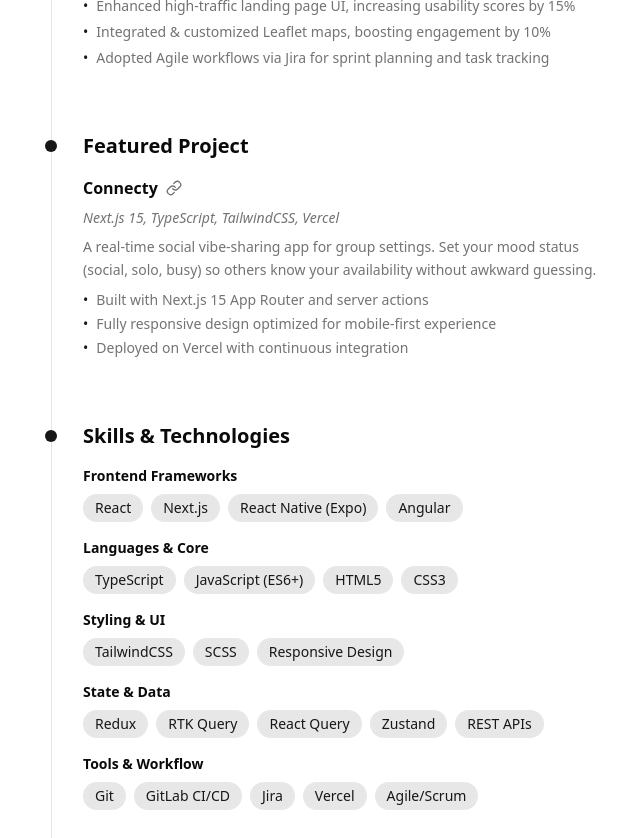
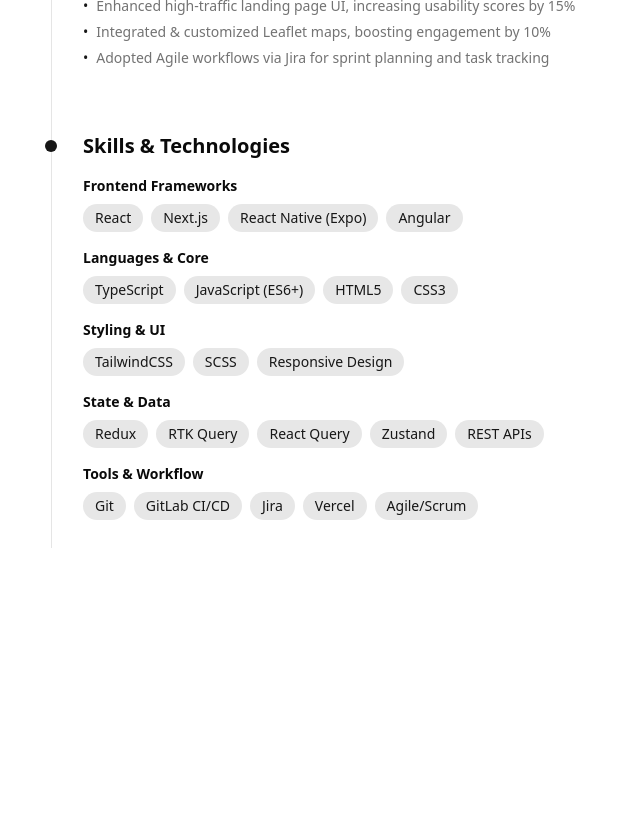
Before and after one commit to AmirAbaris/amir-abaris, a Next.js app: page / in a window 1280 px wide. Shown: the part 920-1758 px from the top of the page, without its empty margins (613-1253 px from the left). After the commit the page ends 1468 px from the top, so only its background shows below. Built offline with nearby package versions, Linux system fonts and the light colour scheme.

Commit message:
refactor: remove projects section from homepage to streamline layout

```diff
--- a/app/page.tsx
+++ b/app/page.tsx
@@ -1,6 +1,5 @@
 import { ProfileSection } from "@/components/profile-section";
 import { ExperienceSection } from "@/components/experience-section";
-import { ProjectsSection } from "@/components/projects-section";
 import { SkillsSection } from "@/components/skills-section";
 
 export default function Home() {
@@ -12,7 +11,6 @@ export default function Home() {
         <div className="relative md:w-1/2 md:py-6">
           <div className="absolute left-4 md:left-0 h-[calc(100%-2rem)] w-px bg-border top-3 md:my-6" />
           <ExperienceSection />
-          <ProjectsSection />
           <SkillsSection />
         </div>
       </div>
--- a/components/projects-section.tsx
+++ /dev/null
@@ -1,75 +0,0 @@
-import Link from "next/link";
-import { Link as LinkIcon } from "lucide-react";
-
-interface ProjectItemProps {
-  title: string;
-  url: string;
-  techStack: string;
-  description: string;
-  highlights: string[];
-}
-
-function ProjectItem({
-  title,
-  url,
-  techStack,
-  description,
-  highlights,
-}: ProjectItemProps) {
-  return (
-    <div className="space-y-2">
-      <Link
-        href={url}
-        target="_blank"
-        rel="noopener noreferrer"
-        className="group"
-      >
-        <div className="flex gap-2 items-center hover:underline hover:text-primary transition-colors mb-2">
-          <h3 className="text-foreground font-semibold text-base group-hover:text-primary transition-colors">
-            {title}
-          </h3>
-          <LinkIcon className="h-4 w-4" />
-        </div>
-      </Link>
-      <p className="text-sm italic">{techStack}</p>
-      <p className="text-sm leading-relaxed">{description}</p>
-      <ul className="text-sm space-y-1 mt-2">
-        {highlights.map((highlight, index) => (
-          <li key={index} className="flex gap-2">
-            <span className="text-primary">•</span>
-            <span>{highlight}</span>
-          </li>
-        ))}
-      </ul>
-    </div>
-  );
-}
-
-export function ProjectsSection() {
-  const projects: ProjectItemProps[] = [
-    {
-      title: "Connecty",
-      url: "https://connect-black.vercel.app/",
-      techStack: "Next.js 15, TypeScript, TailwindCSS, Vercel",
-      description:
-        "A real-time social vibe-sharing app for group settings. Set your mood status (social, solo, busy) so others know your availability without awkward guessing.",
-      highlights: [
-        "Built with Next.js 15 App Router and server actions",
-        "Fully responsive design optimized for mobile-first experience",
-        "Deployed on Vercel with continuous integration",
-      ],
-    },
-  ];
-
-  return (
-    <div className="relative pl-8 md:pl-8 pb-16">
-      <div className="absolute left-4 md:left-0 w-3 h-3 -translate-x-1/2 rounded-full bg-primary top-2" />
-      <h2 className="text-xl font-semibold mb-4">Featured Project</h2>
-      <div className="space-y-6 text-muted-foreground">
-        {projects.map((project, index) => (
-          <ProjectItem key={index} {...project} />
-        ))}
-      </div>
-    </div>
-  );
-}
```
